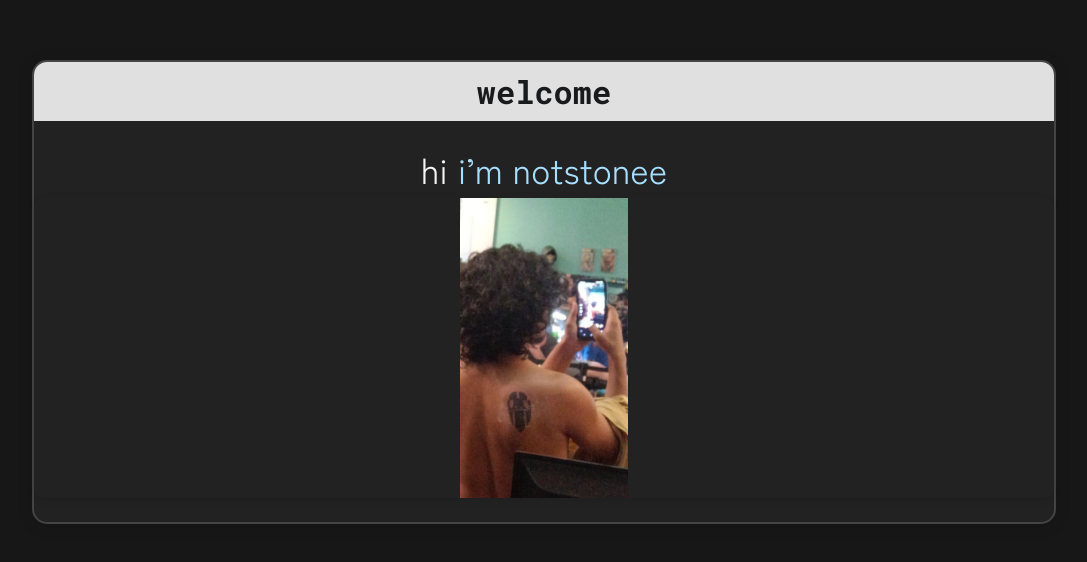
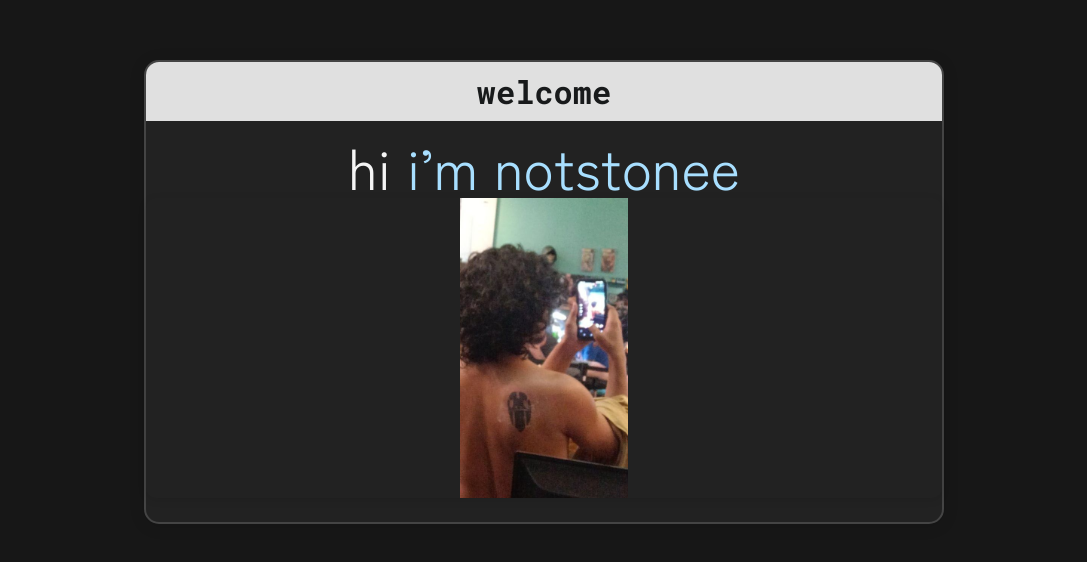
Before and after one commit to NotStonee/stone-portfolio, a React (Create React App) app: page / in a window 1280 px wide. Shown: the part 108-670 px from the top of the page, without its empty margins (96-1183 px from the left). Built offline with nearby package versions, Linux system fonts and the light colour scheme.

Commit message:
css is painm

```diff
--- a/src/App.css
+++ b/src/App.css
@@ -19,7 +19,7 @@
   min-height: 300px;
   min-width: 0;
   width: 80vw;
-  max-width: 1100px;
+  max-width: 800px;
   background-color: #222222;
   border: 2px solid #444444;
   border-radius: 15px;
@@ -58,10 +58,19 @@
 
 .intro-message {
   text-align: center;
-  font-size: 2.2rem;
-  margin: 1.2rem 0 0.5rem 0;
+  font-size: 3.5rem;
+  margin: 0.5rem 0 0.2rem 0;
   font-family: 'Zen Kaku Gothic New', sans-serif;
-  line-height: 1.2;
+  line-height: 1.05;
+}
+
+.info-description {
+  display: inline-block;
+  margin-top: 0;
+  color: #cccccc;
+  font-weight: 400;
+  font-size: 1rem;
+
 }
 
 .highlight-name {
@@ -107,7 +116,10 @@
     font-size: 1.3rem;
   }
   .intro-message {
-    font-size: 1.2rem;
+    font-size: 2rem;
+  }
+  .info-description {
+    font-size: 1rem;
   }
   .main-img {
     max-width: 95vw;
@@ -117,13 +129,16 @@
 
 @media (max-width: 400px) {
   .main-content {
-    padding: 0.5rem;
+
   }
   .main-title {
     font-size: 1rem;
   }
   .intro-message {
-    font-size: 1rem;
+    font-size: 1.5rem;
+  }
+  .info-description {
+    font-size: 0.8rem;
   }
 }
 .App {
--- a/src/App.js
+++ b/src/App.js
@@ -35,7 +35,7 @@ function App() {
               i’m notstonee
             </span>
             <br />{" "}
-            {/* <span style={{ fontSize: 20 }}>developer, student, and skater</span> */}
+            {/* <span className = "info-description">developer, student, and skater</span> */}
           </p>
         </div>
         {/*buttons to navigate portfolio sections*/}
```
